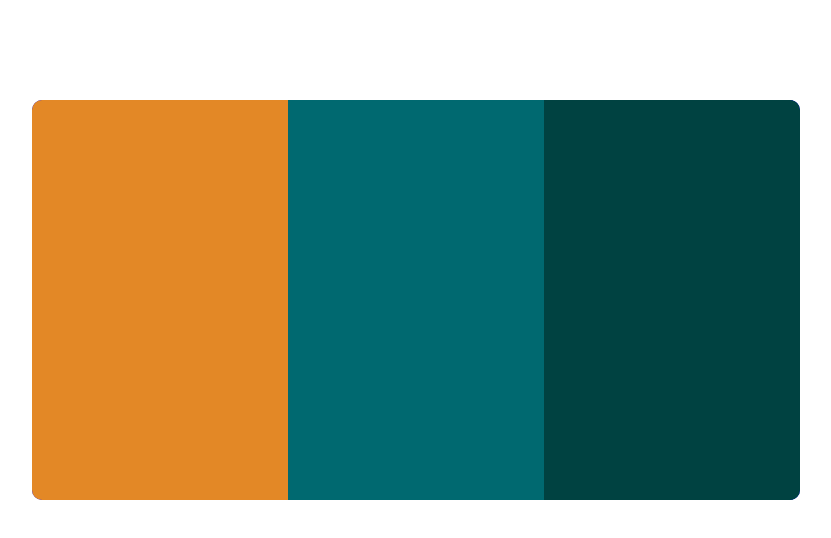
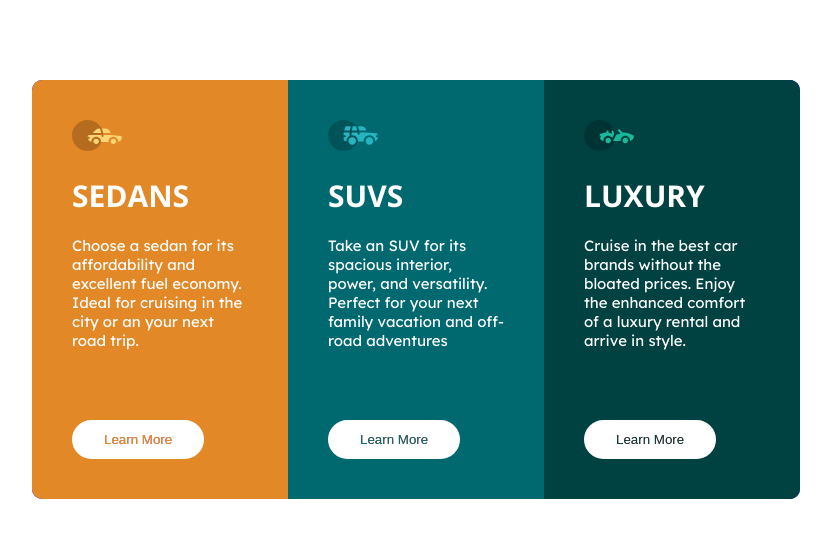
Before and after one commit to Tamburini-Christofer/Ex-Front-3-column-preview-card-component-main, a plain HTML site: page index.html in a window 1280 px wide. Shown: the whole page, without its empty margins (224-1055 px from the left). Drawn offline with nearby package versions, Linux system fonts and the light colour scheme.

Commit message:
Hover + struttura colonne

```diff
--- a/css/main.css
+++ b/css/main.css
@@ -5,20 +5,48 @@
 }
 
 body{
+    color: white;
     font-family: "Lexend Deca", "Open Sans", Arial, Helvetica, sans-serif ;
     font-size: 15px;
+    font-weight: 400;
+}
+
+h1{
+    margin: 20px 0;
+    font-weight: 700;
+    font-family: "BigShoulder","Open Sans", Arial, Helvetica, sans-serif  ;
+}
+
+img{
+    max-width: 50px;
 }
 
 .wrapper{
     display: flex;
     border-radius: 10px;
     background-color: blue;
-    height: 400px;
     width: 60%;
-    margin: 100px auto;
+    margin: 80px auto;
+}
+
+button{
+    cursor: pointer;
+    color: color-burn;
+    border:  2px solid white;
+    border-radius: 30px;
+    background-color: white;
+    margin-top: 70px ;
+    mix-blend-mode: lighten;
+    padding: 10px 30px;
+}
+
+button:hover{
+    background-color: transparent;
+    color: white;
 }
 
 .col{
+    padding: 40px;
     width: calc(100%/3);
 }
 
--- a/index.html
+++ b/index.html
@@ -18,16 +18,29 @@
         <div class="wrapper">
 
             <div class="col bg_gold">
-
+                <div><img src="img/icon-sedans.svg" alt="Macchinina"></div>
+                <h1>SEDANS</h1>
+                <div>Choose a sedan for its affordability and excellent fuel economy. Ideal for cruising in the city or
+                    an your next road trip.</div>
+                <button>Learn More</button>
             </div>
 
-             <div class="col bg_soft_green">
-
+            <div class="col bg_soft_green">
+                <div><img src="img/icon-suvs.svg" alt="Macchinina"></div>
+                <h1>SUVS</h1>
+                <div>Take an SUV for its spacious interior, power, and versatility. Perfect for your next family
+                    vacation and off-road adventures</div>
+                <button>Learn More</button>
             </div>
 
-             <div class="col bg_dark_green">
+            <div class="col bg_dark_green">
+                <div><img src="img/icon-luxury.svg" alt="Macchinina"></div>
+                <h1>LUXURY</h1>
+                <div>Cruise in the best car brands without the bloated prices. Enjoy the enhanced comfort of a luxury
+                    rental and arrive in style.</div>
+                <button>Learn More</button>
+            </div>
 
-            </div>
         </div>
     </main>
 </body>
```
